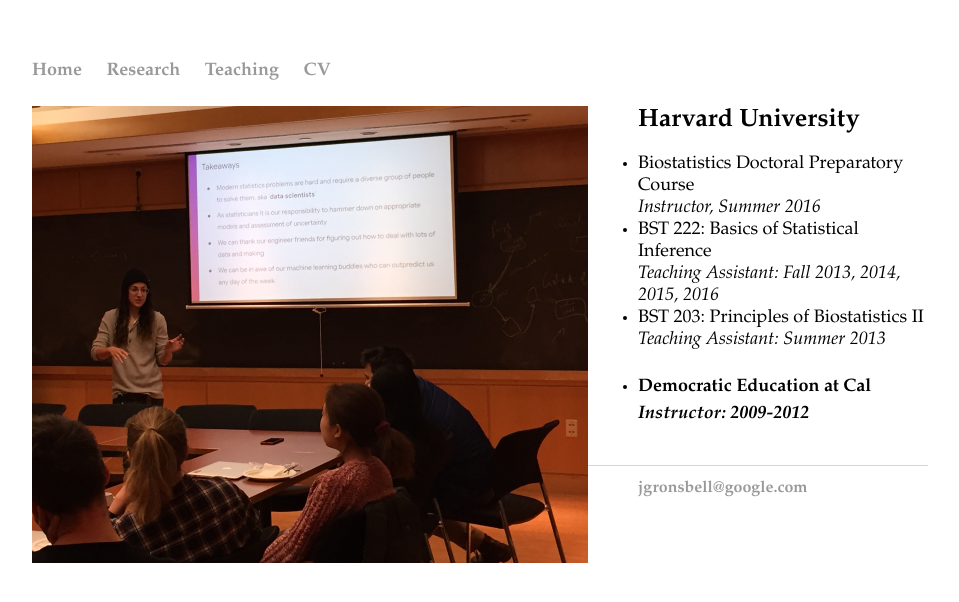
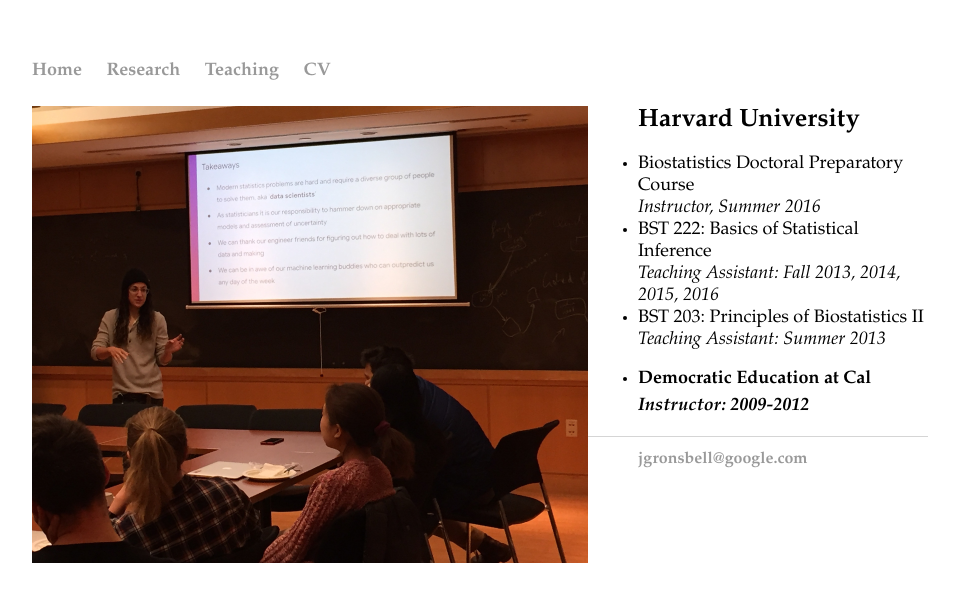
Before and after one commit to jgrons/old_website, a Jekyll site: the page built from teaching.html, in a window 1280 px wide. Shown: the top 602 px of the page, without its empty margins (160-1119 px from the left). Built offline with Jekyll 4.4.1, drawn with Linux system fonts in a browser that asks for light colours.

Commit message:
Update teaching.html

```diff
--- a/teaching.html
+++ b/teaching.html
@@ -27,14 +27,12 @@
 
 	<em style="font-size:18px; font-family: palatino">   Teaching Assistant: Summer 2013 </em>
 
-	</ul>
 
 	<h1 style="font-size:25px; font-family: palatino" University of California at Berkeley </h1>
-<ul>
+
  <li style="font-size:18px; font-family: palatino"> Democratic Education at Cal </li>
 
 	<em style="font-size:18px; font-family: palatino">  Instructor: 2009-2012 </em>
-</ul>
-<p>
+
 
 </div> <!-- /.blurb -->
```
